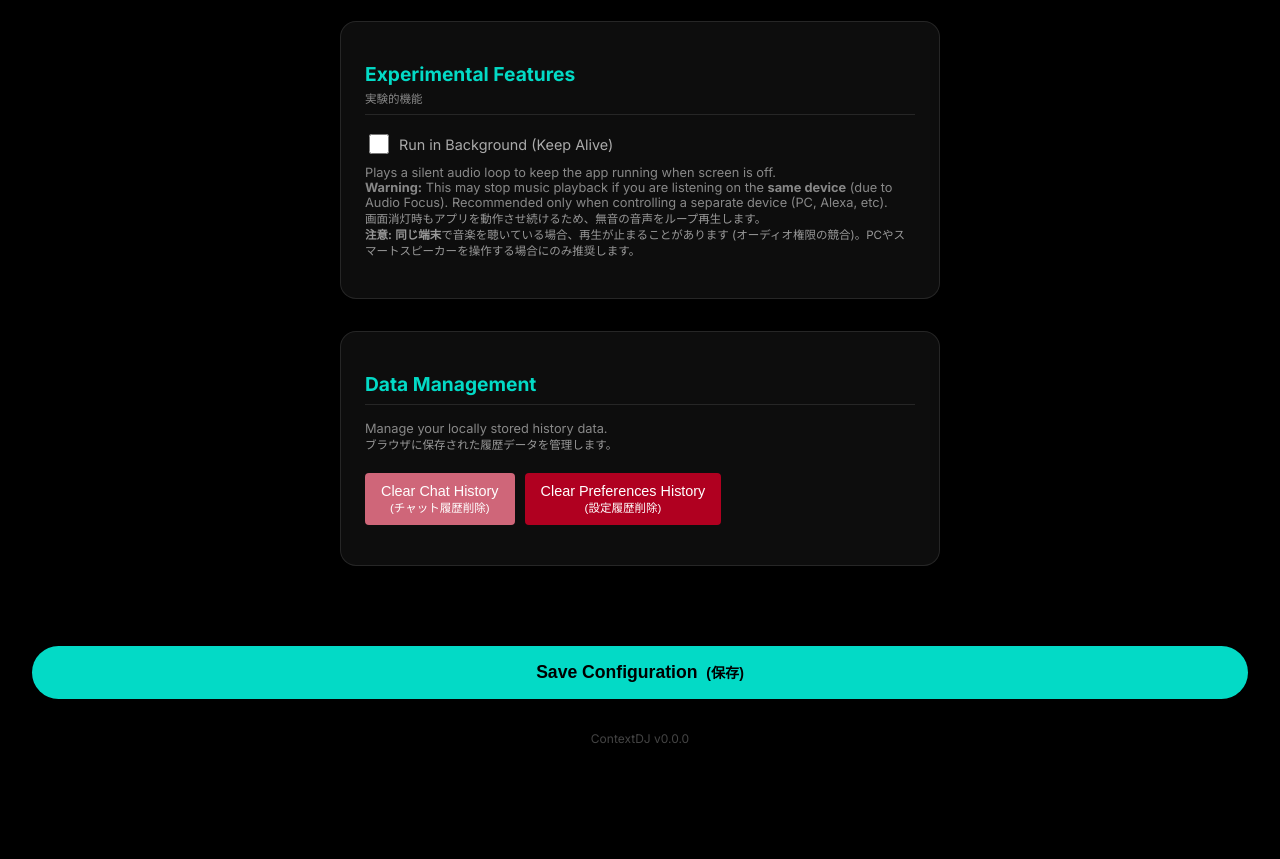
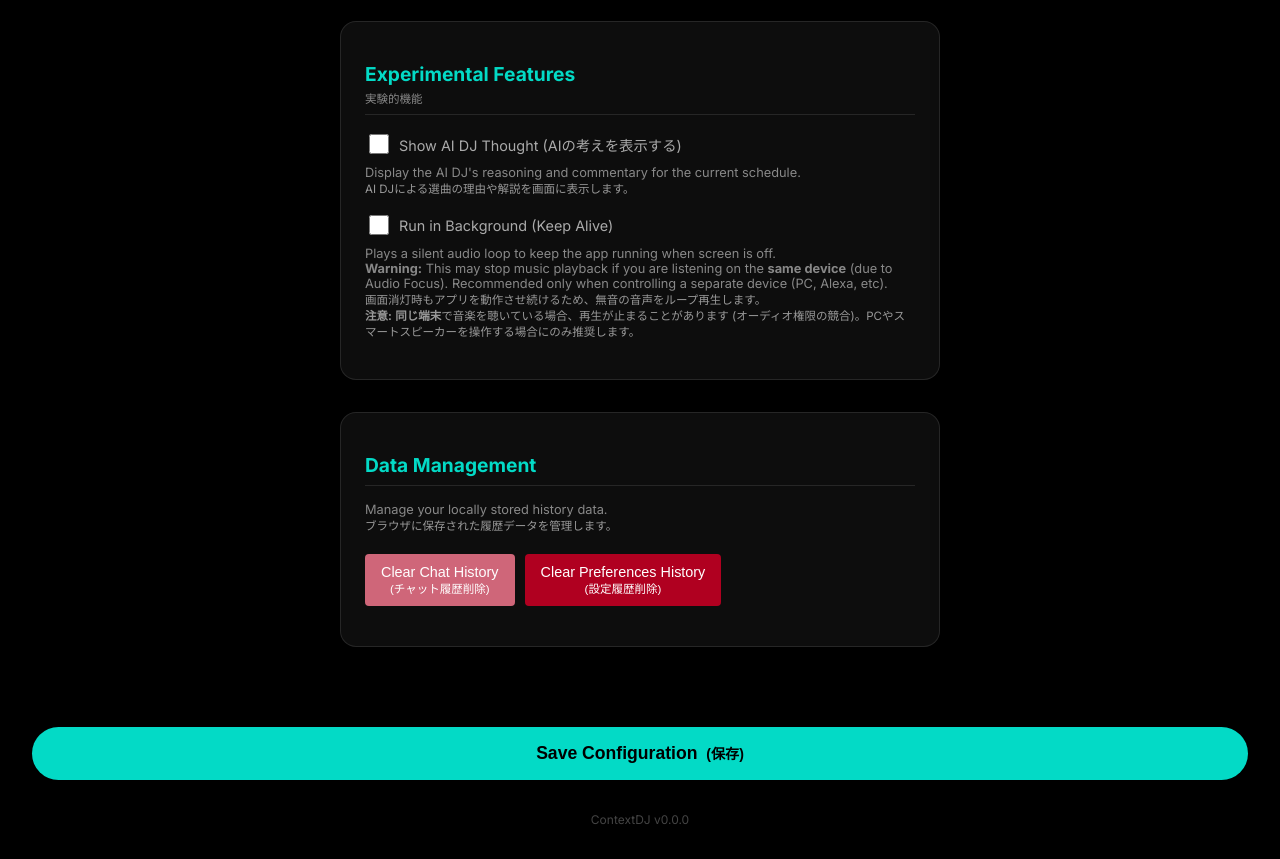
Before and after one commit to mah-jp/context-dj, a Next.js app: page /settings in a window 1280 px wide. Shown: the part 1800-2659 px from the top of the page. Before the commit the page ends 2578 px from the top, so only its background shows below. Built offline with nearby package versions, Linux system fonts and the light colour scheme; no server answers.

Commit message:
DJ思考のつぶやき表示を切替式に変更

```diff
--- a/src/app/page.tsx
+++ b/src/app/page.tsx
@@ -44,6 +44,7 @@ export default function Home() {
   const [historyIndex, setHistoryIndex] = useState(-1);
   const [isListening, setIsListening] = useState(false);
   const recognitionRef = useRef<any>(null); // SpeechRecognition instance
+  const [showAiThought, setShowAiThought] = useState(false);
 
   // Auto-dismiss toast
   // Auto-dismiss toast
@@ -81,6 +82,7 @@ export default function Home() {
         hasKey = !!localStorage.getItem(STORAGE_KEYS.OPENAI_API_KEY);
       }
       setSetupStatus({ hasClientId: !!clientId, hasAiKey: hasKey });
+      setShowAiThought(localStorage.getItem(STORAGE_KEYS.SHOW_AI_THOUGHT) === 'true');
     }
   }, [needsOnboarding]);
 
@@ -435,7 +437,7 @@ export default function Home() {
                   </span>
                   <div>
                     {/* DJ Thought (Comment) */}
-                    {(() => {
+                    {showAiThought && (() => {
                       const activeItem = schedule.find(item => {
                         const baseSig = item.queries ? item.queries.join('|') : (item.query || '');
                         const fullSig = baseSig + (item.priorityTrack ? '|' + item.priorityTrack : '');
--- a/src/app/settings/page.tsx
+++ b/src/app/settings/page.tsx
@@ -20,6 +20,7 @@ export default function Settings() {
     const [showPrefHistory, setShowPrefHistory] = useState(false);
     const [voiceLang, setVoiceLang] = useState('ja-JP'); // default to Japanese :-)
     const [backgroundKeepAlive, setBackgroundKeepAlive] = useState(false);
+    const [showAiThought, setShowAiThought] = useState(false);
 
     useEffect(() => {
         // Load from local storage
@@ -52,6 +53,7 @@ export default function Settings() {
 
             // Default false to avoid surprise, or true? User requested it, so let's default false and let them enable.
             setBackgroundKeepAlive(localStorage.getItem(STORAGE_KEYS.BACKGROUND_KEEP_ALIVE) === 'true');
+            setShowAiThought(localStorage.getItem(STORAGE_KEYS.SHOW_AI_THOUGHT) === 'true');
         }
     }, []);
 
@@ -66,6 +68,7 @@ export default function Settings() {
         localStorage.setItem(STORAGE_KEYS.PERSONAL_PREFERENCE, personalPref);
         localStorage.setItem(STORAGE_KEYS.VOICE_INPUT_LANG, voiceLang);
         localStorage.setItem(STORAGE_KEYS.BACKGROUND_KEEP_ALIVE, String(backgroundKeepAlive));
+        localStorage.setItem(STORAGE_KEYS.SHOW_AI_THOUGHT, String(showAiThought));
 
         // Update history if new unique entry
         if (personalPref.trim()) {
@@ -389,6 +392,23 @@ export default function Settings() {
                     <label className={styles.label} style={{ cursor: 'pointer', display: 'flex', alignItems: 'center' }}>
                         <input
                             type="checkbox"
+                            checked={showAiThought}
+                            onChange={(e) => setShowAiThought(e.target.checked)}
+                            style={{ marginRight: '10px', width: '20px', height: '20px', accentColor: 'var(--primary)' }}
+                        />
+                        <span>
+                            Show AI DJ Thought (AIの考えを表示する)
+                        </span>
+                    </label>
+                    <p className={styles.description}>
+                        Display the AI DJ's reasoning and commentary for the current schedule.<br />
+                        <span style={{ fontSize: '0.9em', color: '#999' }}>AI DJによる選曲の理由や解説を画面に表示します。</span>
+                    </p>
+                </div>
+                <div className={styles.inputGroup}>
+                    <label className={styles.label} style={{ cursor: 'pointer', display: 'flex', alignItems: 'center' }}>
+                        <input
+                            type="checkbox"
                             checked={backgroundKeepAlive}
                             onChange={(e) => setBackgroundKeepAlive(e.target.checked)}
                             style={{ marginRight: '10px', width: '20px', height: '20px', accentColor: 'var(--primary)' }}
--- a/src/lib/constants.ts
+++ b/src/lib/constants.ts
@@ -20,6 +20,7 @@ export const STORAGE_KEYS = {
     PERSONAL_PREFERENCE: 'personal_preference',
     VOICE_INPUT_LANG: 'voice_input_lang',
     BACKGROUND_KEEP_ALIVE: 'background_keep_alive',
+    SHOW_AI_THOUGHT: 'show_ai_thought',
 } as const;
 
 export const PRIVACY_NOTICE = {
```
